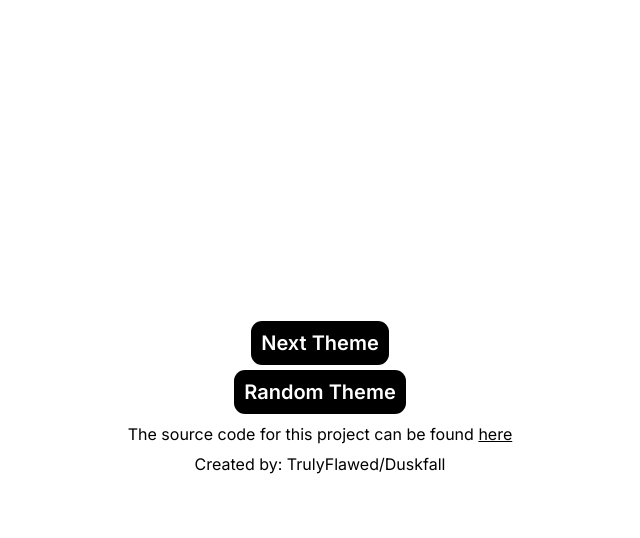
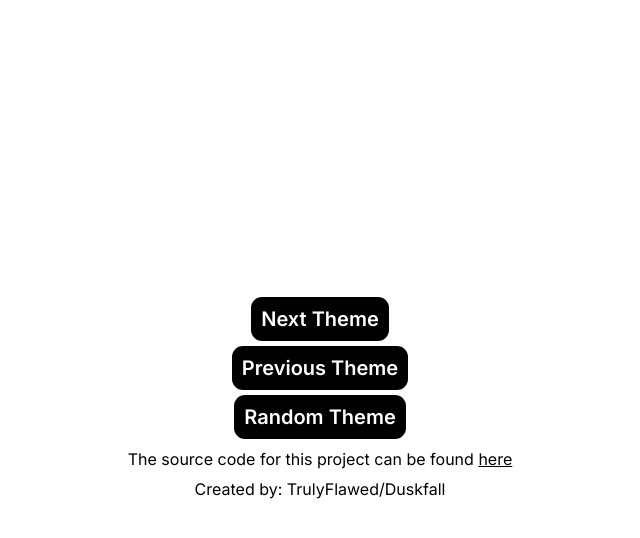
Before and after one commit to TrulyFlawed/Theme-Manager, a plain HTML site: page index.html in a window 1280 px wide. Both pictures are taken after a click on the button "Next Theme". Shown: the whole page, without its empty margins (320-960 px from the left). Drawn offline with Linux system fonts and the light colour scheme.

Commit message:
add: previous theme button

```diff
--- a/index.html
+++ b/index.html
@@ -7,7 +7,8 @@
 	<link rel="stylesheet" href="index.css" />
 </head>
 <body class="dark-theme">
-	<button id="theme-switch" type="button" onclick="cycleTheme()">Next Theme</button>
+	<button id="next-theme-button" type="button" onclick="nextTheme()">Next Theme</button>
+	<button id="previous-theme-button" type="button" onclick="previousTheme()">Previous Theme</button>
 	<button id="random-theme-button" type="button" onclick="randomTheme()">Random Theme</button>
 	<p>The source code for this project can be found <a href="https://github.com/TrulyFlawed/Theme-Switcher">here</a></p>
 	<p>Created by: TrulyFlawed/Duskfall</p>
--- a/index.js
+++ b/index.js
@@ -1,11 +1,22 @@
 const body = document.body;
 const themes = ["dark-theme", "light-theme", "pink-theme", "blue-theme"];
+let activeIndex = (themes.findIndex((theme) => body.classList.contains(theme)) + themes.length) % themes.length;
+console.log(activeIndex)
 
-function cycleTheme() {
-	const activeIndex = themes.findIndex((theme) => body.classList.contains(theme));
-	const nextIndex = (activeIndex + 1) % themes.length;
+function nextTheme() {
+	let nextIndex = activeIndex + 1;
+	nextIndex = (nextIndex + themes.length) % themes.length;
 
 	body.classList.replace(themes[activeIndex], themes[nextIndex]);
+	activeIndex = nextIndex;
+}
+
+function previousTheme() {
+	let previousIndex = activeIndex - 1;
+	previousIndex = (previousIndex + themes.length) % themes.length;
+
+	body.classList.replace(themes[activeIndex], themes[previousIndex]);
+	activeIndex = previousIndex;
 }
 
 function randomTheme() {
```
